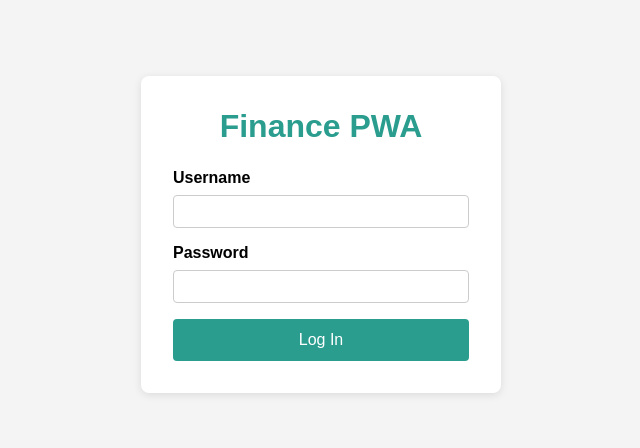
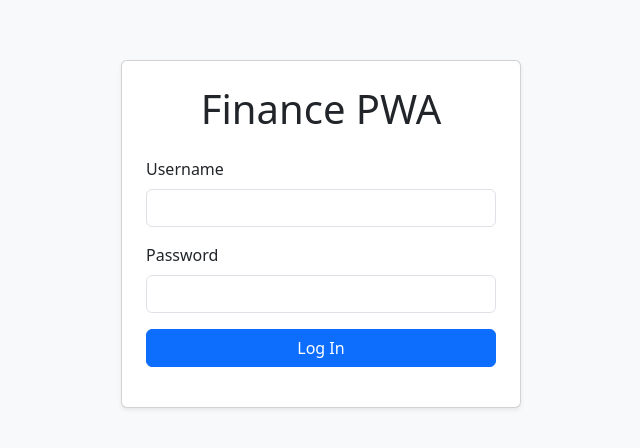
Before and after one commit to Ekipa-11/finance-analyser, a website built with webpack: page frontend/src/html/login.html in a window 1280 px wide. Shown: the part 166-614 px from the top of the page, without its empty margins (319-959 px from the left). Built offline with nearby package versions, Linux system fonts and the light colour scheme.

Commit message:
bootstrap

```diff
--- a/frontend/package.json
+++ b/frontend/package.json
@@ -14,5 +14,9 @@
     "webpack-cli": "^5.1.4",
     "webpack-dev-server": "^4.15.0",
     "workbox-webpack-plugin": "^7.0.0"
+  },
+  "dependencies": {
+    "@popperjs/core": "^2.11.8",
+    "bootstrap": "^5.3.6"
   }
 }
--- a/frontend/src/html/login.html
+++ b/frontend/src/html/login.html
@@ -7,31 +7,35 @@
   <meta name="theme-color" content="#2a9d8f">
 </head>
 <body>
-  <div class="login-container">
-    <h1>Finance PWA</h1>
+  <body class="d-flex align-items-center justify-content-center vh-100 bg-light">
+  <div class="card p-4 shadow-sm" style="width: 100%; max-width: 400px;">
+    <h1 class="text-center mb-4">Finance PWA</h1>
     <form id="login-form">
-      <div class="form-group">
-        <label for="username">Username</label>
+      <div class="mb-3">
+        <label for="username" class="form-label">Username</label>
         <input
           type="text"
+          class="form-control"
           id="username"
           name="username"
           required
         />
       </div>
-      <div class="form-group">
-        <label for="password">Password</label>
+      <div class="mb-3">
+        <label for="password" class="form-label">Password</label>
         <input
           type="password"
+          class="form-control"
           id="password"
           name="password"
           required
         />
       </div>
-      <button type="submit">Log In</button>
-      <p id="login-error" class="error"></p>
+      <button type="submit" class="btn btn-primary w-100">Log In</button>
+      <p id="login-error" class="text-danger mt-2"></p>
     </form>
   </div>
-  <!-- bundle.js will be injected here by HtmlWebpackPlugin -->
+</body>
+
 </body>
 </html>
--- a/frontend/src/index.js
+++ b/frontend/src/index.js
@@ -4,6 +4,10 @@ import './manifest.json';
 
 // register your SW
 import './js/pwa.js';
+
+import 'bootstrap/dist/css/bootstrap.min.css';
+import 'bootstrap';
+
 
 
 
```
Also changed, not shown: 1 other file.
